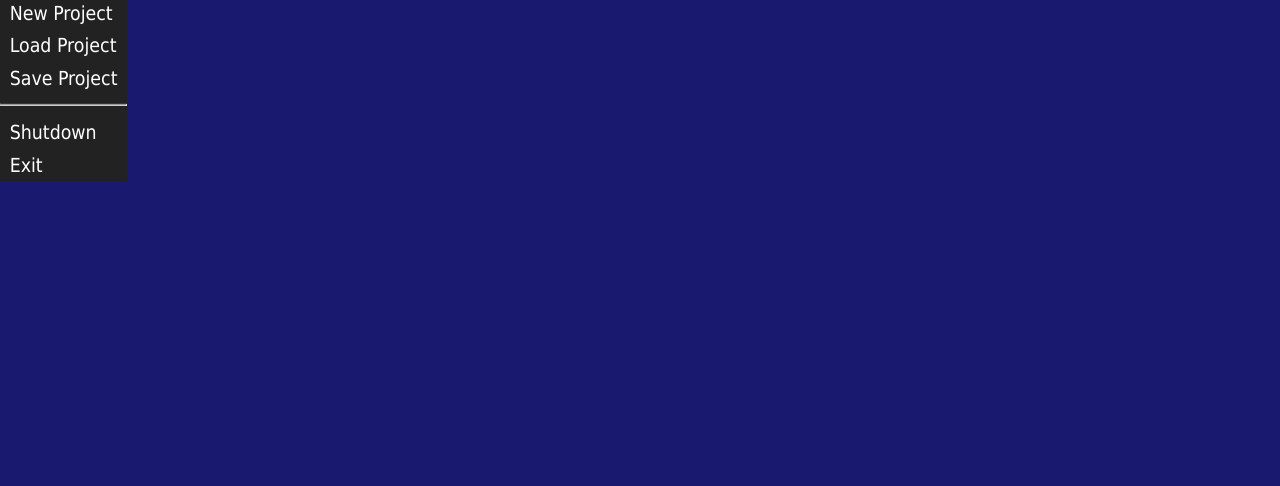
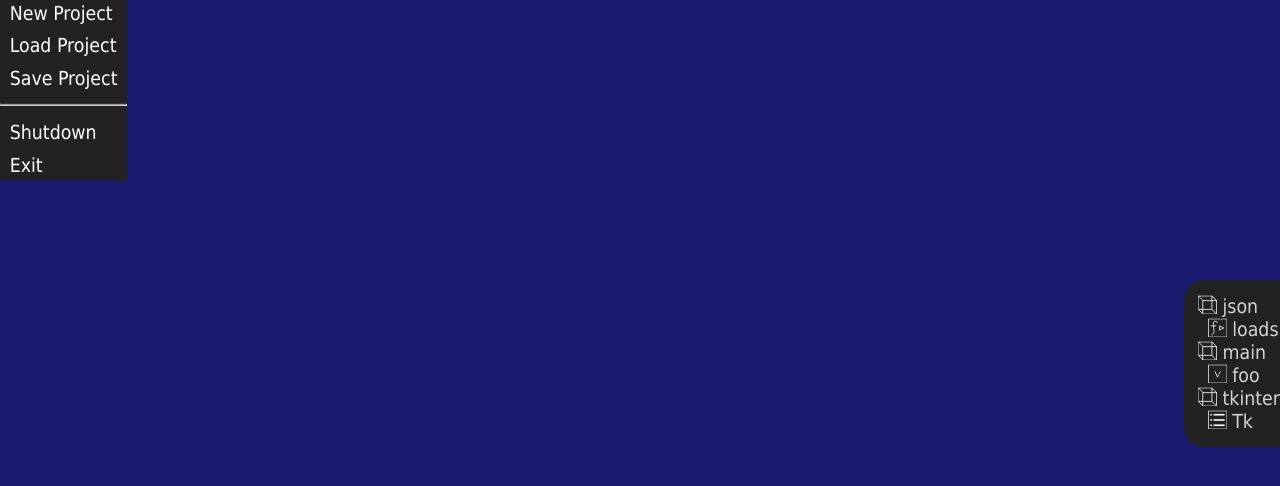
Before and after one commit to scoutchorton/vysthon, a plain HTML site: page static/index.html in a window 1280 px wide. Shown: the part 36-522 px from the top of the page. Drawn offline with Linux system fonts and the light colour scheme.

Commit message:
Added some code for the toolbox

```diff
--- a/static/index.html
+++ b/static/index.html
@@ -8,6 +8,8 @@
 		<!-- Stylesheets -->
 		<!----------------->
 		<link rel="stylesheet" type="text/css" href="styles/styles.css" />
+		<link rel="stylesheet" type="text/css" href="styles/general.css" />
+		<link rel="stylesheet" type="text/css" href="styles/icons.css" />
 
 		<!------------->
 		<!-- Scripts -->
@@ -48,7 +50,14 @@
 			</div>
 		</div>
 		<div id="toolbox-toolbar" class="toolbar right">
-			<span id="toolbar-icon"></span>
+			<ul class="hide-bullets">
+				<li class="ico-py-module ico-left">json</li>
+				<li style="margin-left: 0.5em;" class="ico-py-function ico-left">loads</li>
+				<li class="ico-py-module ico-left">main</li>
+				<li style="margin-left: 0.5em;" class="ico-py-variable ico-left">foo</li>
+				<li class="ico-py-module ico-left">tkinter</li>
+				<li style="margin-left: 0.5em;" class="ico-py-class ico-left">Tk</li>
+			</ul>
 		</div>
 		<!--
 		<input id="module_name" type="text" placeholder="Python module to import...">
--- /dev/null
+++ b/static/styles/general.css
@@ -0,0 +1,6 @@
+/* Hide bullets from a list */
+ul.hide-bullets, ol.hide-bullets {
+	padding-left: 0;
+
+	list-style-type: none;
+}
--- /dev/null
+++ b/static/styles/icons.css
@@ -0,0 +1,45 @@
+/* Left/right icon */
+.ico-left, .ico-right {
+	position: relative;
+}
+.ico-left::before, .ico-right::after {
+	height: 1em;
+	position: absolute;
+	width: 1em;
+	z-index: -1;
+
+	background-size: contain;
+	background-repeat: no-repeat;
+	content: " ";
+}
+/* Left icon */
+.ico-left {
+	padding-left: 1.25em;
+}
+.ico-left::before {
+	left: 0;
+}
+/* Right icon */
+.ico-right {
+	padding-right: 1.25em;
+}
+.ico-right::after {
+	right: 0;
+}
+
+/* Python icons */
+.ico-left.ico-py-module::before, .ico-right.ico-py-module::after {
+	background-image: url("/assets/icons/module.svg");
+}
+.ico-left.ico-py-class::before, .ico-right.ico-py-class::after {
+	background-image: url("/assets/icons/class.svg");
+}
+.ico-left.ico-py-function::before, .ico-right.ico-py-function::after {
+	background-image: url("/assets/icons/function.svg");
+}
+.ico-left.ico-py-property::before, .ico-right.ico-py-property::after {
+	background-image: url("/assets/icons/property.svg");
+}
+.ico-left.ico-py-variable::before, .ico-right.ico-py-variable::after {
+	background-image: url("/assets/icons/variable.svg");
+}
--- a/static/styles/styles.css
+++ b/static/styles/styles.css
@@ -31,6 +31,7 @@ html, body {
 	box-sizing: border-box;
 	display: flex;
 	width: 100%;
+	z-index: 100;
 
 	flex-direction: row;
 
@@ -54,6 +55,7 @@ body.light #nav {
 #nav div span, #nav div ul li {
 	box-sizing: border-box;
 	padding: 0.25em 0.5em;
+	z-index: 100;
 
 	background: inherit;
 	list-style: none;
@@ -75,3 +77,33 @@ body.light #nav {
 #nav div:hover ul {
 	display: block;
 }
+
+/* Toolbar */
+.toolbar {
+	padding: 0.75em;
+	position: absolute;
+	top: 50%;
+	transform: translateY(-50%);
+	z-index: 10;
+
+	background: var(--backdrop-dark);
+	user-select: none;
+}
+.toolbar.left {
+	left: 0;
+	padding-left: 0;
+
+	border-top-right-radius: 1em;
+	border-bottom-right-radius: 1em;
+}
+.toolbar.right {
+	padding-right: 0;
+	right: 0;
+
+	border-top-left-radius: 1em;
+	border-bottom-left-radius: 1em;
+}
+
+.toolbar > ul {
+	margin: 0;
+}
```
Also changed, not shown: static/assets/icons/class.svg (added), static/assets/icons/function.svg (added), static/assets/icons/module.svg (added), static/assets/icons/property.svg (added), static/assets/icons/variable.svg (added).
